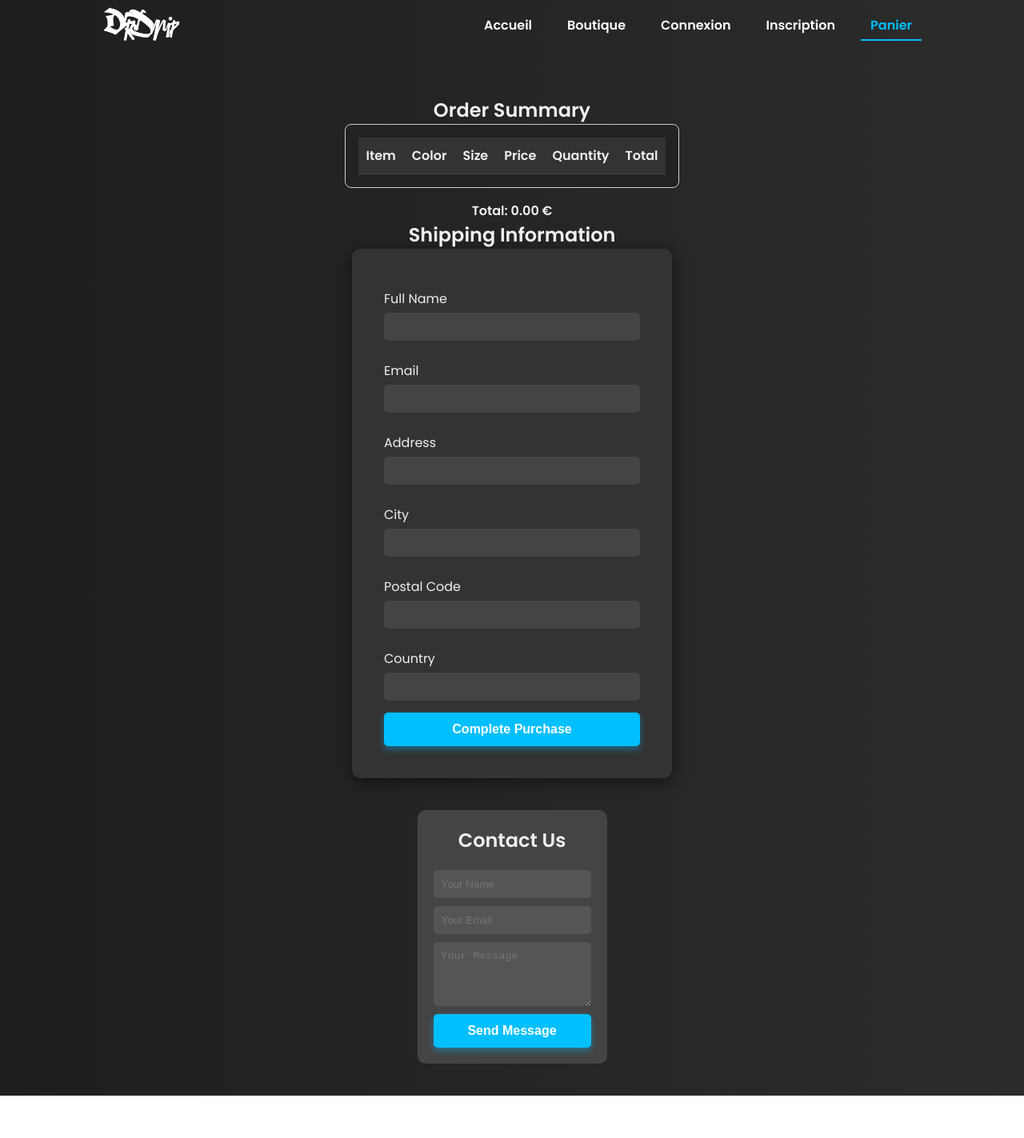
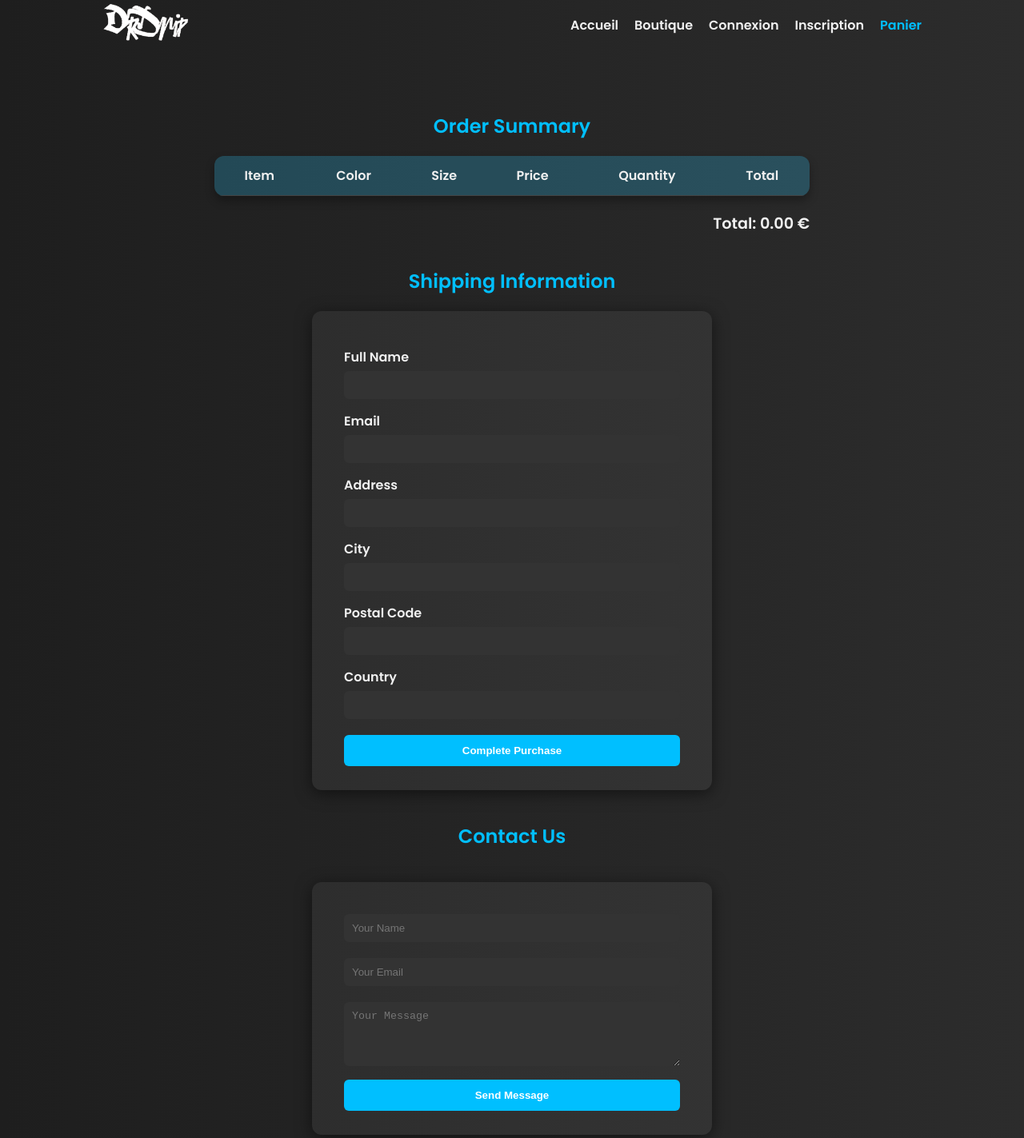
Before and after one commit to azgzag/DrDrip, a plain HTML site: page checkout.html in a window 1280 px wide. Shown: the part 17-1440 px from the top of the page at 80% size. Before the commit the page ends 1387 px from the top, so only its background shows below. Drawn offline with Linux system fonts and the light colour scheme; a script that the page names is missing.

```diff
--- a/checkout.html
+++ b/checkout.html
@@ -1,27 +1,25 @@
 <!DOCTYPE html>
 <html lang="fr">
-
 <head>
   <meta charset="UTF-8" />
   <meta name="viewport" content="width=device-width, initial-scale=1.0" />
   <title>Doctor Drip - Checkout</title>
   <link href="https://fonts.googleapis.com/css2?family=Poppins:wght@400;600&display=swap" rel="stylesheet">
-  <link rel="stylesheet" href="css/style.css" />
+  <script src="https://js.stripe.com/v3/"></script>
   <style>
-    /* === STYLE GLOBAL DOCTOR DRIP === */
+    /* ===========================
+       Style Global (similaire à index)
+    ============================== */
     * {
       margin: 0;
       padding: 0;
       box-sizing: border-box;
     }
-
     body {
       font-family: 'Poppins', sans-serif;
       background: linear-gradient(to right, #1e1e1e, #2c2c2c);
       color: #f0f0f0;
-      transition: background 0.3s ease, color 0.3s ease;
     }
-
     header {
       display: flex;
       justify-content: space-between;
@@ -31,157 +29,129 @@
       position: relative;
       z-index: 10;
     }
-
-    .logo img {
-      height: 50px;
-    }
-
+    .logo img { height: 50px; }
     nav ul {
       list-style: none;
       display: flex;
       gap: 20px;
     }
-
     nav a {
       text-decoration: none;
       color: inherit;
       font-weight: 600;
       transition: color 0.2s;
     }
+    nav a:hover, nav a.active { color: #00bfff; }
 
-    nav a:hover,
-    nav a.active {
-      color: #00bfff;
-    }
-
+    /* ===========================
+       Style Checkout Page
+    ============================== */
     main.checkout {
-      flex: 1;
-      display: flex;
-      align-items: center;
-      justify-content: center;
-      padding-top: 120px;
-      text-align: center;
-      flex-direction: column;
-      padding: 40px 20px;
+      padding: 60px 10%;
       max-width: 1000px;
       margin: 0 auto;
     }
-
+    section {
+      margin-bottom: 40px;
+    }
+    h2 {
+      margin-bottom: 20px;
+      text-align: center;
+      color: #00bfff;
+    }
+    /* Order Summary */
+    #order-summary {
+      background: rgba(255, 255, 255, 0.05);
+      border-radius: 12px;
+      overflow-x: auto;
+      margin-bottom: 20px;
+      box-shadow: 0 6px 12px rgba(0, 0, 0, 0.3);
+    }
+    table {
+      width: 100%;
+      border-collapse: collapse;
+    }
+    th, td {
+      padding: 12px 15px;
+      text-align: center;
+      border-bottom: 1px solid #444;
+    }
+    th {
+      background: rgba(0,191,255,0.2);
+      font-weight: 600;
+    }
+    #total-display {
+      text-align: right;
+      font-size: 1.2em;
+      font-weight: bold;
+      margin-top: 10px;
+    }
+    /* Shipping Form */
     .form {
-      background: #333;
-      padding: 40px;
-      border-radius: 10px;
+      background: rgba(255, 255, 255, 0.05);
+      padding: 30px 40px;
+      border-radius: 12px;
       box-shadow: 0 4px 20px rgba(0, 0, 0, 0.5);
-      max-width: 400px;
-      width: 100%;
-      animation: popUp 0.5s ease-out;
+      max-width: 500px;
+      margin: 0 auto;
     }
-
     .form label {
       display: block;
-      margin: 10px 0 5px;
-      text-align: left;
+      margin: 15px 0 5px;
+      font-weight: 600;
     }
-
     .form input {
       width: 100%;
       padding: 10px;
-      border-radius: 5px;
+      border-radius: 6px;
       border: none;
-      background: #444;
-      color: white;
-      margin-bottom: 15px;
+      background: #333;
+      color: #f0f0f0;
     }
-
     .form button {
+      width: 100%;
+      padding: 12px;
+      margin-top: 20px;
+      background: #00bfff;
+      border: none;
+      border-radius: 6px;
+      font-weight: 600;
+      cursor: pointer;
+      transition: background 0.3s;
+      color: #fff;
+    }
+    .form button:hover { background: #009acf; }
+    /* Contact Form */
+    .contact-us {
+      background: rgba(255, 255, 255, 0.05);
+      padding: 30px 40px;
+      border-radius: 12px;
+      box-shadow: 0 4px 20px rgba(0, 0, 0, 0.5);
+      max-width: 500px;
+      margin: 40px auto;
+    }
+    .contact-us input, .contact-us textarea {
+      width: 100%;
+      padding: 10px;
+      border: none;
+      border-radius: 6px;
+      margin: 10px 0;
+      background: #333;
+      color: #f0f0f0;
+    }
+    .contact-us button {
       width: 100%;
       padding: 12px;
       background: #00bfff;
       border: none;
-      border-radius: 5px;
-      color: white;
-      font-weight: bold;
+      border-radius: 6px;
+      color: #fff;
+      font-weight: 600;
       cursor: pointer;
       transition: background 0.3s;
     }
-
-    .form button:hover {
-      background: #00a0e0;
-    }
-
-    #order-summary {
-      overflow-y: auto;
-      max-height: 300px;
-      border: 1px solid #ccc;
-      border-radius: 8px;
-      padding: 1rem;
-      width: 100%;
-      background: #222;
-    }
-
-    table {
-      width: 100%;
-      border-collapse: collapse;
-    }
-
-    th,
-    td {
-      padding: 10px;
-      font-size: 1em;
-      text-align: center;
-      border-bottom: 1px solid #444;
-    }
-
-    th {
-      background: #333;
-    }
-
-    #total-display {
-      font-weight: bold;
-      margin-top: 1rem;
-    }
-
-    .contact-us {
-      margin-top: 40px;
-      padding: 20px;
-      background: #444;
-      border-radius: 10px;
-    }
-
-    .contact-us h2 {
-      margin-bottom: 20px;
-    }
-
-    .contact-us form {
-      display: flex;
-      flex-direction: column;
-    }
-
-    .contact-us input,
-    .contact-us textarea {
-      margin-bottom: 10px;
-      padding: 10px;
-      border-radius: 5px;
-      border: none;
-      background: #555;
-      color: white;
-    }
-
-    .contact-us button {
-      padding: 12px;
-      background: #00bfff;
-      border: none;
-      border-radius: 5px;
-      color: white;
-      font-weight: bold;
-      cursor: pointer;
-      transition: background 0.3s;
-    }
-
-    .contact-us button:hover {
-      background: #00a0e0;
-    }
-
+    .contact-us button:hover { background: #009acf; }
+    /* Back To Top Button */
     .back-to-top {
       position: fixed;
       bottom: 20px;
@@ -195,18 +165,22 @@
       font-size: 24px;
       cursor: pointer;
       box-shadow: 0 4px 8px rgba(0, 0, 0, 0.4);
-      display: none; /* Hidden by default */
+      display: none;
     }
+    .back-to-top.show { display: block; }
 
-    .back-to-top.show {
-      display: block; /* Show when scrolled down */
+    /* Responsive */
+    @media (max-width: 768px) {
+      main.checkout { padding: 40px 5%; }
+      nav ul { flex-direction: column; }
     }
   </style>
 </head>
-
 <body>
   <header>
-    <div class="logo"><img src="images/logo.png" alt="Doctor Drip Logo" /></div>
+    <div class="logo">
+      <img src="images/logo.png" alt="Doctor Drip Logo" />
+    </div>
     <nav>
       <ul>
         <li><a href="index.html">Accueil</a></li>
@@ -242,50 +216,44 @@
       <h2>Shipping Information</h2>
       <form id="checkout-form" class="form">
         <label for="name">Full Name</label>
-        <input type="text" name="name" id="name" required />
-
+        <input type="text" name="name" id="name" required>
         <label for="email">Email</label>
-        <input type="email" name="email" id="email" required />
-
+        <input type="email" name="email" id="email" required>
         <label for="address">Address</label>
-        <input type="text" name="address" id="address" required />
-
+        <input type="text" name="address" id="address" required>
         <label for="city">City</label>
-        <input type="text" name="city" id="city" required />
-
+        <input type="text" name="city" id="city" required>
         <label for="postal">Postal Code</label>
-        <input type="text" name="postal" id="postal" required />
-
+        <input type="text" name="postal" id="postal" required>
         <label for="country">Country</label>
-        <input type="text" name="country" id="country" required />
-
+        <input type="text" name="country" id="country" required>
         <button type="submit">Complete Purchase</button>
       </form>
     </section>
-
-    <div class="contact-us">
+    <section>
       <h2>Contact Us</h2>
-      <form id="contact-form">
-        <input type="text" name="contact-name" placeholder="Your Name" required />
-        <input type="email" name="contact-email" placeholder="Your Email" required />
-        <textarea name="contact-message" rows="4" placeholder="Your Message" required></textarea>
-        <button type="submit">Send Message</button>
-      </form>
-    </div>
+      <div class="contact-us">
+        <form id="contact-form">
+          <input type="text" name="contact-name" placeholder="Your Name" required>
+          <input type="email" name="contact-email" placeholder="Your Email" required>
+          <textarea name="contact-message" rows="4" placeholder="Your Message" required></textarea>
+          <button type="submit">Send Message</button>
+        </form>
+      </div>
+    </section>
   </main>
 
   <button class="back-to-top" id="back-to-top">↑</button>
 
   <script>
+    // Gestion du panier
     const cartItems = JSON.parse(localStorage.getItem('cart')) || [];
     const cartTable = document.getElementById('cart-items');
     const totalDisplay = document.getElementById('total-display');
     let total = 0;
-
     cartItems.forEach(item => {
       const itemTotal = item.price * item.quantity;
       total += itemTotal;
-
       const row = document.createElement('tr');
       row.innerHTML = `
         <td>${item.name}</td>
@@ -297,23 +265,33 @@
       `;
       cartTable.appendChild(row);
     });
-
     totalDisplay.textContent = `Total: ${total.toFixed(2)} €`;
 
-    document.getElementById('checkout-form').addEventListener('submit', function(event) {
+    // Stripe
+    const stripe = Stripe('pk_test_51RaENmFToC8jgGBi6PCw6cfPwsQ3KZC11vb0jpWLMguxIMAV1mwyKaZoYrw6GmA2f5u6skZAi3FAPUcVRRh8qTBj003i38k8zW');
+    document.getElementById('checkout-form').addEventListener('submit', async function(event) {
       event.preventDefault();
       const formData = new FormData(this);
-      const data = Object.fromEntries(formData.entries());
-      data.total = total.toFixed(2);
-
-      // OPTIONAL: Send email or process order data here.
-
-      // Redirect user to Stripe Payment Link:
-      const stripeUrl = 'https://buy.stripe.com/test_XXXXXXXXXXXXX'; // REPLACE this with your Stripe payment link
-      window.location.href = stripeUrl;
+      const shipping = Object.fromEntries(formData.entries());
+      try {
+        const response = await fetch('/create-checkout-session', {
+          method: 'POST',
+          headers: { 'Content-Type': 'application/json' },
+          body: JSON.stringify({ cartItems, shipping })
+        });
+        const session = await response.json();
+        if (session.id) {
+          stripe.redirectToCheckout({ sessionId: session.id });
+        } else {
+          alert("Erreur de paiement : session invalide");
+        }
+      } catch (error) {
+        console.error(error);
+        alert("Erreur serveur");
+      }
     });
 
-    // Back to Top Button
+    // Back to top
     const backToTopButton = document.getElementById('back-to-top');
     window.onscroll = function() {
       if (document.body.scrollTop > 100 || document.documentElement.scrollTop > 100) {
@@ -322,22 +300,14 @@
         backToTopButton.classList.remove('show');
       }
     };
+    backToTopButton.onclick = () => window.scrollTo({ top: 0, behavior: 'smooth' });
 
-    backToTopButton.onclick = function() {
-      window.scrollTo({ top: 0, behavior: 'smooth' });
-    };
-
-    // Contact Form Submission (Placeholder)
+    // Contact form
     document.getElementById('contact-form').addEventListener('submit', function(event) {
       event.preventDefault();
-      const contactData = new FormData(this);
-      const contactInfo = Object.fromEntries(contactData.entries());
-      console.log('Contact Form Data:', contactInfo);
-      // Here you can send the contact info to your server or email service
-      alert('Your message has been sent!');
-      this.reset(); // Reset the form after submission
+      alert('Votre message a été envoyé !');
+      this.reset();
     });
   </script>
 </body>
-
 </html>
```
Also changed, not shown: server.js (+14 -14 lines).
